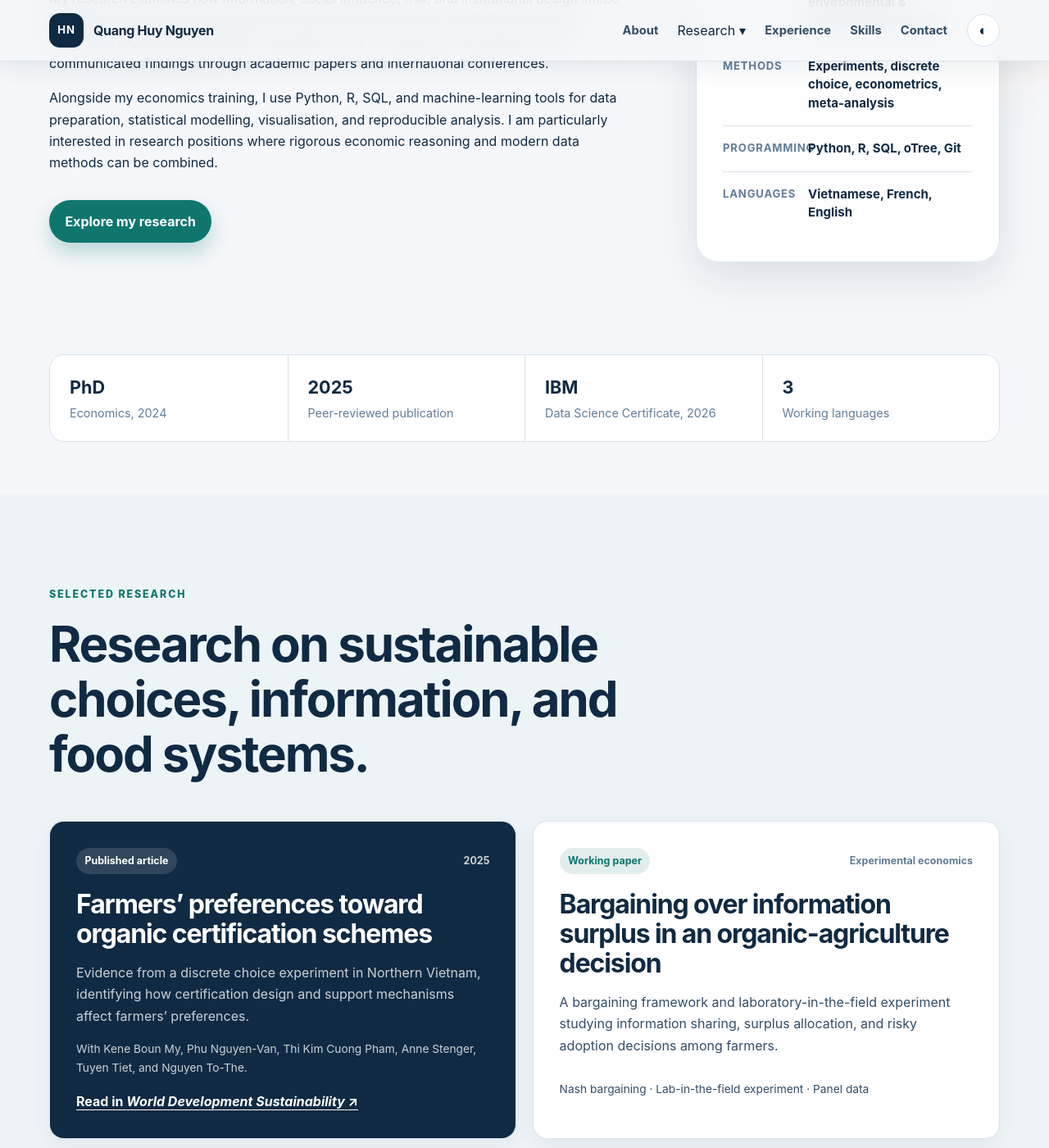
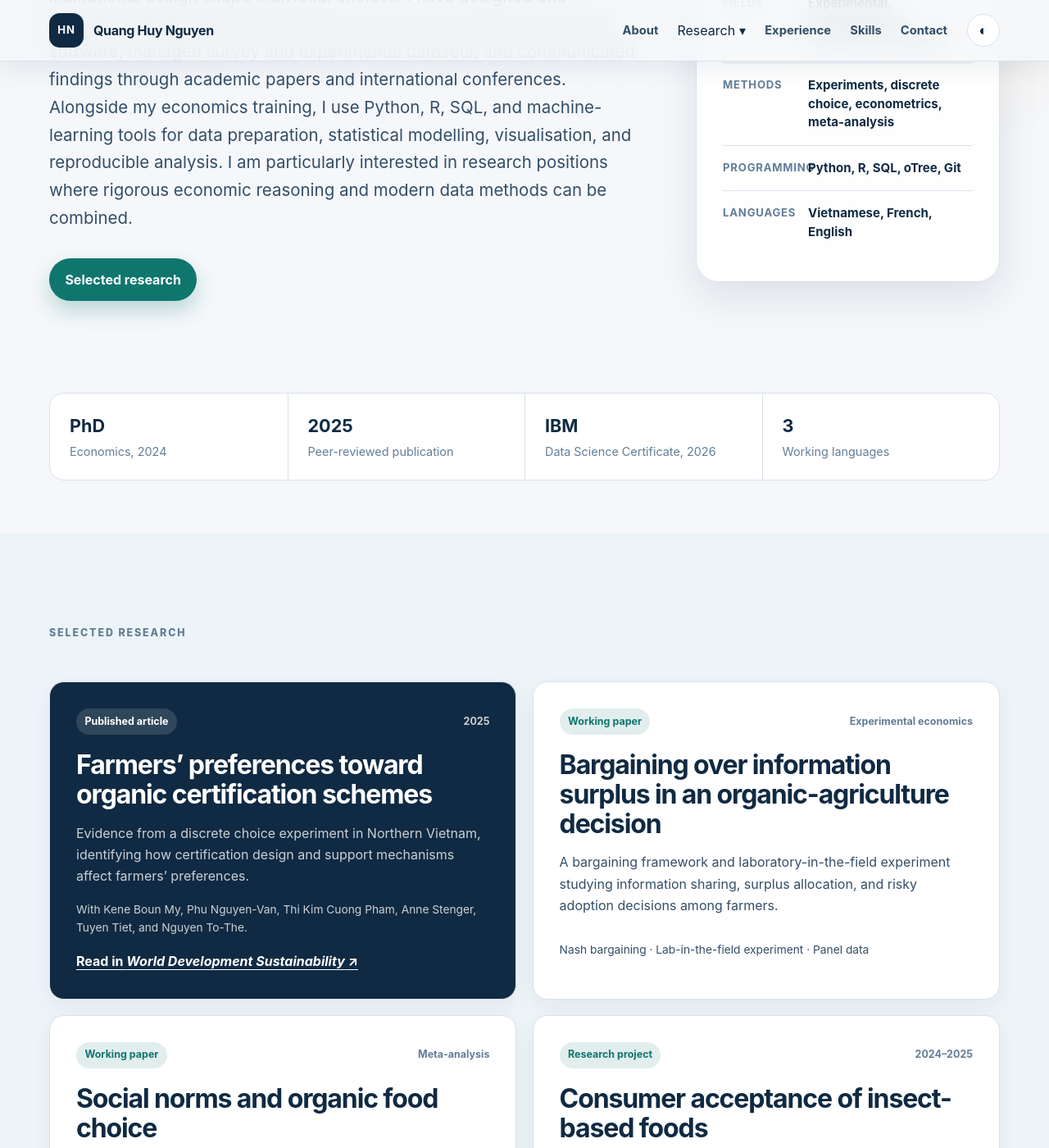
Before and after one commit to nguyenquanghuyvn/nguyenquanghuy.github.co, a Jekyll site: the page index.html, which Jekyll copies as it is, in a window 1280 px wide and 1400 px high, scrolled down 430 px. Shown: the whole window at 82% size. Built offline with Jekyll 4.4.1, drawn with Linux system fonts in a browser that asks for light colours; some of the changed text lies outside the part shown.

Commit message:
Change structure, hide h2

```diff
--- a/index.html
+++ b/index.html
@@ -102,14 +102,14 @@
           <p class="hero-text">
             I am an economist with a PhD from the University of Strasbourg. My work combines experimental economics, econometrics, and data science to study sustainable agriculture, food choices, and environmental decision-making.
           </p>
-          <p>
+          <p class="hero-text">
             My research examines how information, social influence, risk, and institutional design shape individual choices. I have designed and implemented laboratory and field experiments, developed experimental software, managed survey and experimental datasets, and communicated findings through academic papers and international conferences.
           </p>
-          <p>
+          <p class="hero-text">
             Alongside my economics training, I use Python, R, SQL, and machine-learning tools for data preparation, statistical modelling, visualisation, and reproducible analysis. I am particularly interested in research positions where rigorous economic reasoning and modern data methods can be combined.
           </p>
           <div class="hero-actions">
-            <a class="button button-primary" href="#research">Explore my research</a>
+            <a class="button button-primary" href="#research">Selected research</a>
             <!--
             <a class="button button-secondary" href="assets/Quang_Huy_Nguyen_Academic_CV.pdf" target="_blank" rel="noopener">Academic CV</a>
             <a class="button button-ghost" href="assets/Huy_Nguyen_Data_Science_CV.pdf" target="_blank" rel="noopener">Data CV</a> -->
@@ -164,7 +164,7 @@
       <div class="container">
         <div class="section-heading wide reveal">
           <p class="eyebrow">Selected research</p>
-          <h2>Research on sustainable choices, information, and food systems.</h2>
+          <!--<h2>Research on sustainable choices, information, and food systems.</h2>-->
           <!--<p>Selected published and ongoing work. Titles and status can be updated directly in <code>index.html</code>.</p>-->
         </div>
 
@@ -225,7 +225,7 @@
       <div class="container">
         <div class="section-heading reveal">
           <p class="eyebrow">Experience</p>
-          <h2>Research from design to publication.</h2>
+          <!--<h2>Research from design to publication.</h2>-->
         </div>
 
         <div class="timeline">
@@ -263,7 +263,7 @@
       <div class="container">
         <div class="section-heading wide reveal">
           <p class="eyebrow">Methods and skills</p>
-          <h2>Economics expertise supported by reproducible data workflows.</h2>
+          <!--<h2>Economics expertise supported by reproducible data workflows.</h2>-->
         </div>
 
         <div class="skills-grid">
```
